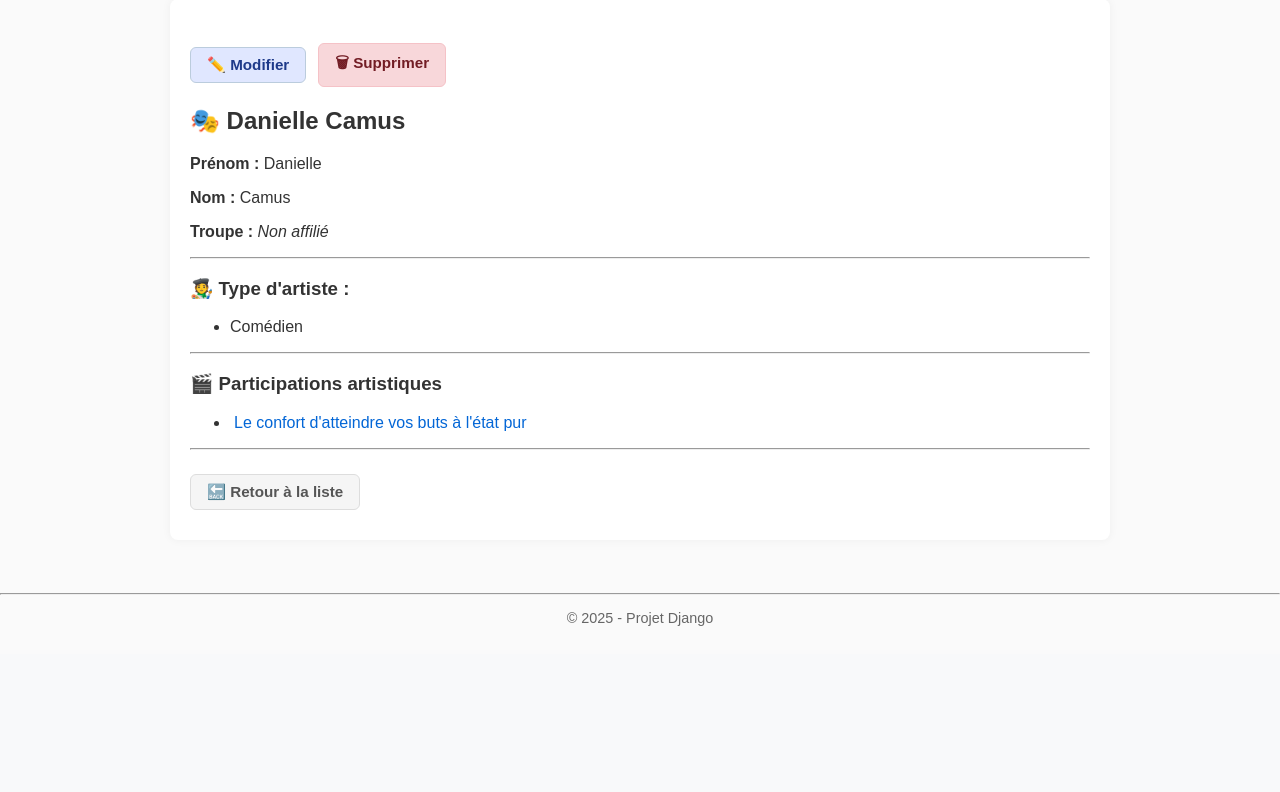
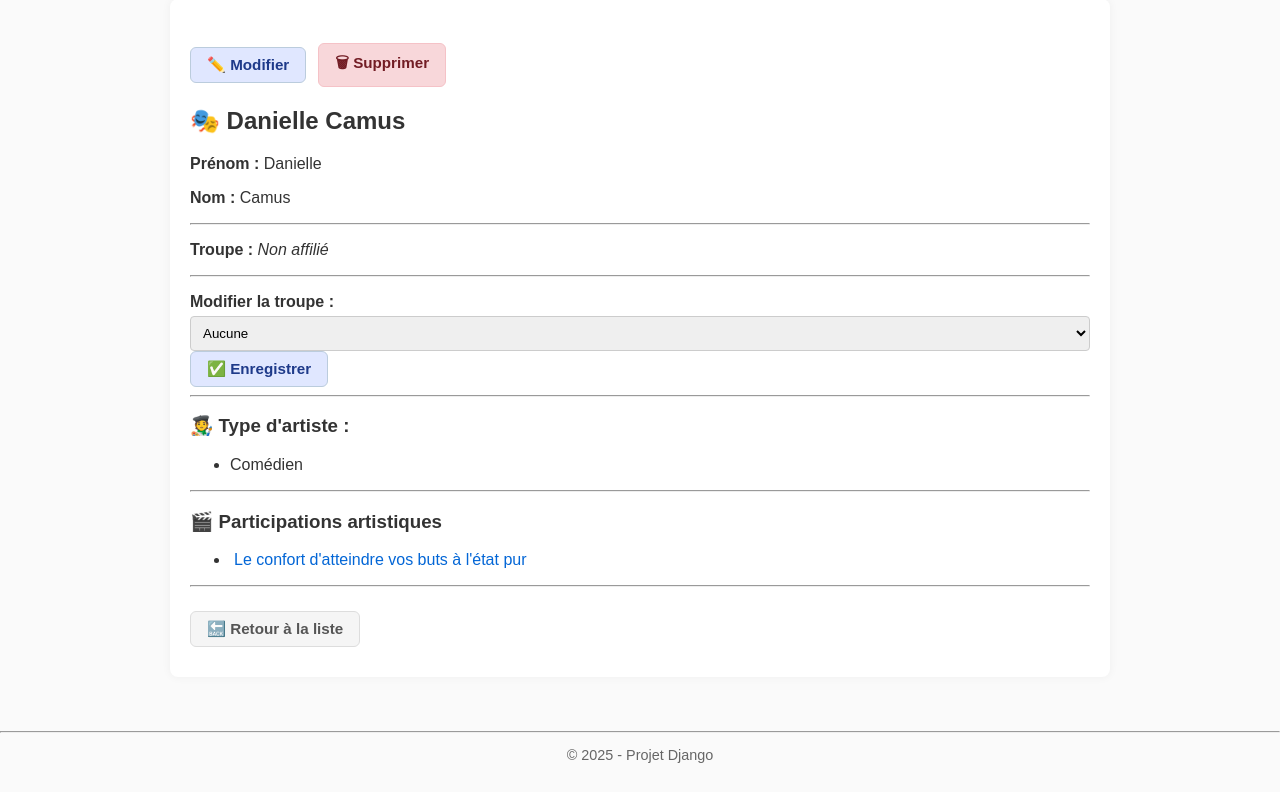
Before and after one commit to marwane-alhaddaoui/reservationsDjangoExamen, a Django app: page /catalogue/artist/1/ in a window 1280 px wide. Shown: the part 155-947 px from the top of the page. Before the commit the page ends 781 px from the top, so only its background shows below. Run offline with Django 5.2, Linux system fonts and the light colour scheme; a user stored in the database is signed in; data comes from the database, SQL or seed files in the repository; tables that the repository leaves empty hold one stand-in row (values such as "Sample post"); parts of the project's set-up code (start-up, migrations or seed data) failed here and were passed over.

Commit message:
gestion des troupes par admin + modification + affichage pour ladmin

```diff
--- /dev/null
+++ b/reservationsDjango/account/templatetags/role_tags.py
@@ -0,0 +1,15 @@
+from django import template
+from account.models import RoleUser
+
+register = template.Library()
+
+@register.filter
+def get_user_role_id(role_users, user):
+
+    ru = role_users.filter(user=user).first()
+    return ru.role.id if ru else ''
+
+@register.filter
+def get_user_role_name(role_users, user):
+    ru = role_users.filter(user=user).first()
+    return ru.role.role if ru else ''
--- a/reservationsDjango/catalogue/templates/artist/show.html
+++ b/reservationsDjango/catalogue/templates/artist/show.html
@@ -1,5 +1,6 @@
-<!-- catalogue/templates/artist/show.html -->
 {% extends "base.html" %}
+{% load static %}
+{% load role_tags %}
 
 {% block content %}
   <div class="form-actions">
@@ -7,18 +8,42 @@
       <a href="{% url 'catalogue:artist-delete' artist.id %}" class="btn btn-danger">🗑 Supprimer</a>
   </div>
 
-    <h2>{% block title %}{{ title }}{% endblock %}</h2>
+  <h2>{{ title }}</h2>
 
   <p><strong>Prénom :</strong> {{ artist.first_name }}</p>
   <p><strong>Nom :</strong> {{ artist.last_name }}</p>
 
+  <hr>
 
+  <!-- Affichage de la troupe -->
   {% if artist.troupe %}
     <p><strong>Troupe :</strong> {{ artist.troupe.name }}</p>
-        <img src="{{ artist.troupe.logo_url }}" alt="Logo de la troupe" style="width: 50px; height: auto; display: block;">
+    <img src="{{ artist.troupe.logo_url }}"
+         alt="Logo de la troupe"
+         style="width:50px; height:auto; display:block;">
   {% else %}
     <p><strong>Troupe :</strong> <em>Non affilié</em></p>
   {% endif %}
+
+  {% with current_role=role_users|get_user_role_name:request.user %}
+  {% if current_role == 'Admin' %}
+    <hr>
+    <form method="post" style="margin-top:1em;">
+      {% csrf_token %}
+      <label for="troupe_id"><strong>Modifier la troupe :</strong></label>
+      <select name="troupe_id" id="troupe_id">
+        <option value="" {% if not artist.troupe %}selected{% endif %}>Aucune</option>
+        {% for troupe in troupes %}
+          <option value="{{ troupe.id }}"
+            {% if artist.troupe and troupe.id == artist.troupe.id %}selected{% endif %}>
+            {{ troupe.name }}
+          </option>
+        {% endfor %}
+      </select>
+      <button type="submit" class="btn btn-primary">✅ Enregistrer</button>
+    </form>
+  {% endif %}
+{% endwith %}
 
   <hr>
 
@@ -36,7 +61,11 @@
   <h3>🎬 Participations artistiques</h3>
   <ul>
     {% for link in participations %}
-            <li><a href="{% url 'catalogue:show-show' link.show.slug %}">{{ link.show.title }}</a></li>
+      <li>
+        <a href="{% url 'catalogue:show-show' link.show.slug %}">
+          {{ link.show.title }}
+        </a>
+      </li>
     {% empty %}
       <li>Aucune participation enregistrée.</li>
     {% endfor %}
@@ -45,6 +74,8 @@
   <hr>
 
   <div class="form-actions">
-        <a href="{% url 'catalogue:artist-index' %}" class="btn btn-secondary">🔙 Retour à la liste</a>
+      <a href="{% url 'catalogue:artist-index' %}" class="btn btn-secondary">
+        🔙 Retour à la liste
+      </a>
   </div>
 {% endblock %}
--- a/reservationsDjango/catalogue/views/artist.py
+++ b/reservationsDjango/catalogue/views/artist.py
@@ -3,6 +3,8 @@
 
 from catalogue.models import Artist, Type, ArtistType, ArtistTypeShow
 from catalogue.forms import ArtistForm
+from account.models import RoleUser
+from catalogue.models.troupe import Troupe
 
 def index(request):
     artists = Artist.objects.all()
@@ -14,18 +16,33 @@
 def show(request, artist_id):
     artist = get_object_or_404(Artist, pk=artist_id)
     types = artist.artiste_type.select_related("type")
+    participations = ArtistTypeShow.objects.filter(
+        artist_type__artist=artist
+    ).select_related("artist_type__type", "show")
 
-    participations = ArtistTypeShow.objects.filter(artist_type__artist=artist).select_related(
-        "artist_type__type", "show"
-    )
+    if request.method == "POST":
+        is_admin = RoleUser.objects.filter(
+    user=request.user, role__role='Admin'
+).exists()
+        if is_admin:
+            troupe_id = request.POST.get("troupe_id")
+            if troupe_id:
+                artist.troupe = get_object_or_404(Troupe, pk=troupe_id)
+            else:
+                artist.troupe = None
+            artist.save()
+            messages.success(request, f"Troupe mise à jour pour {artist}")
+        return redirect('catalogue:artist-show', artist_id=artist.id)
 
     return render(request, "artist/show.html", {
         "artist": artist,
         "types": types,
         "participations": participations,
-        "title": f"🎭 {artist}"
+        "title": f"🎭 {artist}",
+        "troupes": Troupe.objects.all(),
+        # expose les rôles pour le template si besoin
+        "role_users": RoleUser.objects.select_related("user", "role"),
     })
-
 
 def create(request):
     if request.method == "POST":
```
Also changed, not shown: reservationsDjango/account/templatetags/__init__.py (added). Lines whose indentation alone changed are shown as unchanged.
